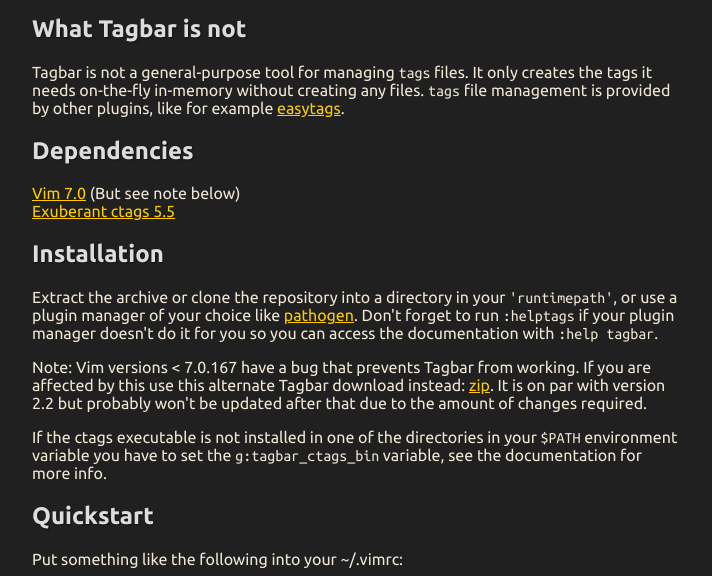
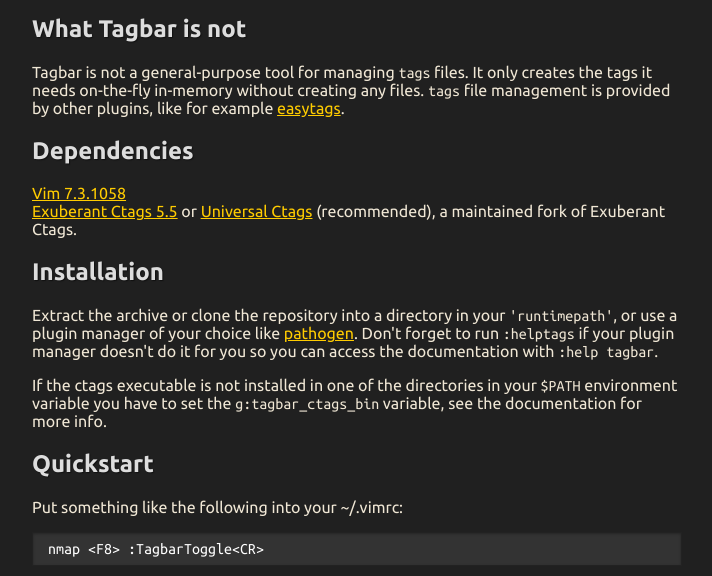
Before and after one commit to preservim/tagbar, a Jekyll site: the page built from index.html, in a window 1280 px wide and 900 px high, cut to the strip 324-900 px from the top of the window. Shown: the whole strip, without its empty margins (283-995 px from the left). Built offline with Jekyll 4.4.1, drawn with Linux system fonts in a browser that asks for light colours.

Commit message:
Update ctags and version requirements

```diff
--- a/index.html
+++ b/index.html
@@ -16,16 +16,14 @@
 the class they are defined in.</p><h2>What Tagbar is not</h2><p>Tagbar is not a general-purpose tool for managing <code>tags</code> files. It only
 creates the tags it needs on-the-fly in-memory without creating any files.
 <code>tags</code> file management is provided by other plugins, like for example
-<a href="https://github.com/xolox/vim-easytags">easytags</a>.</p><h2>Dependencies</h2><p><a href="http://www.vim.org/">Vim 7.0</a> (But see note below)<br/>
-<a href="http://ctags.sourceforge.net/">Exuberant ctags 5.5</a></p><h2>Installation</h2><p>Extract the archive or clone the repository into a directory in your
+<a href="https://github.com/xolox/vim-easytags">easytags</a>.</p><h2>Dependencies</h2><p><a href="http://www.vim.org/">Vim 7.3.1058</a><br/>
+<a href="http://ctags.sourceforge.net/">Exuberant Ctags 5.5</a> or
+<a href="https://ctags.io">Universal Ctags</a> (recommended), a maintained fork of
+Exuberant Ctags.</p><h2>Installation</h2><p>Extract the archive or clone the repository into a directory in your
 <code>'runtimepath'</code>, or use a plugin manager of your choice like
 <a href="https://github.com/tpope/vim-pathogen">pathogen</a>. Don't forget to run
 <code>:helptags</code> if your plugin manager doesn't do it for you so you can access the
-documentation with <code>:help tagbar</code>.</p><p>Note: Vim versions &lt; 7.0.167 have a bug that prevents Tagbar from working. If
-you are affected by this use this alternate Tagbar download instead:
-<a href="https://github.com/majutsushi/tagbar/zipball/70fix">zip</a>. It is on par with
-version 2.2 but probably won't be updated after that due to the amount of
-changes required.</p><p>If the ctags executable is not installed in one of the directories in your
+documentation with <code>:help tagbar</code>.</p><p>If the ctags executable is not installed in one of the directories in your
 <code>$PATH</code> environment variable you have to set the <code>g:tagbar_ctags_bin</code>
 variable, see the documentation for more info.</p><h2>Quickstart</h2><p>Put something like the following into your ~/.vimrc:</p><pre><code class="vim">nmap &lt;F8&gt; :TagbarToggle&lt;CR&gt;
 </code></pre><p>If you do this the F8 key will toggle the Tagbar window. You can of course use
```
